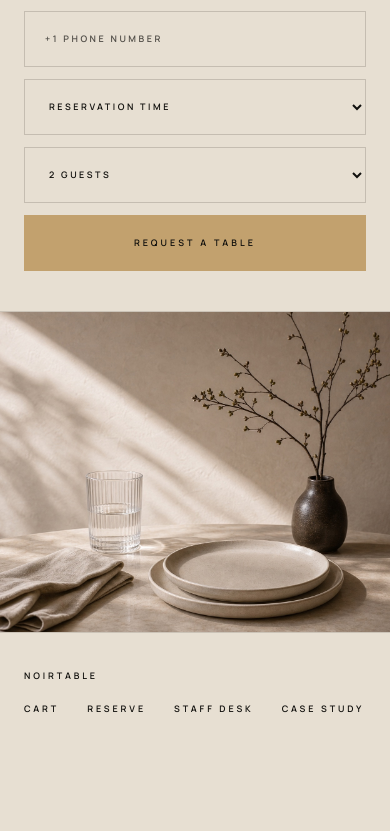
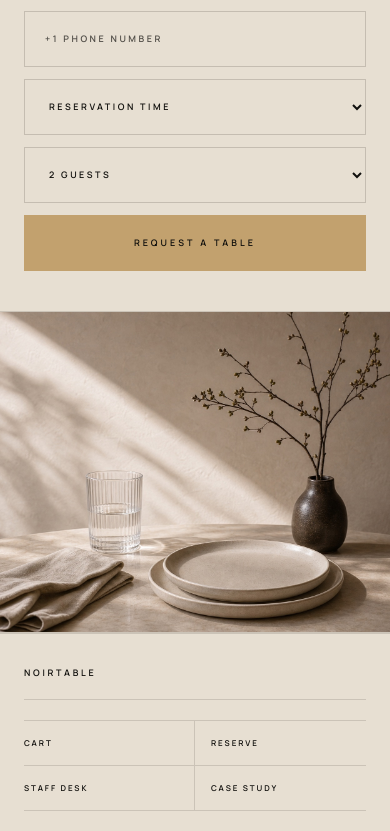
Before and after one commit to noirectinea/noirtable, a Next.js app: page / in a window 390 px wide. Shown: the part 3041-3872 px from the top of the page. Before the commit the page ends 3793 px from the top, so only its background shows below. Built offline with nearby package versions, Linux system fonts and the light colour scheme.

Commit message:
Polish mobile footer navigation

```diff
--- a/src/components/FoodOrderingPage.tsx
+++ b/src/components/FoodOrderingPage.tsx
@@ -450,13 +450,23 @@ export function FoodOrderingPage() {
           </div>
         </section>
 
-        <footer className="flex flex-wrap items-center justify-between gap-5 px-6 py-9 text-[9px] font-semibold uppercase tracking-[0.32em] text-[#11100d] lg:px-16">
-          <span>Noirtable</span>
-          <nav className="flex flex-wrap gap-7">
-            <Link href="/cart">{itemCount > 0 ? `Cart ${itemCount}` : "Cart"}</Link>
-            <a href="#reserve">Reserve</a>
-            <Link href="/staff">Staff desk</Link>
-            <Link href="/case-study">Case study</Link>
+        <footer className="border-t border-[#2d261f]/15 px-6 py-8 text-[#11100d] lg:flex lg:items-center lg:justify-between lg:gap-5 lg:border-t-0 lg:px-16 lg:py-9">
+          <span className="block border-b border-[#2d261f]/15 pb-5 text-[9px] font-semibold uppercase tracking-[0.3em] lg:border-b-0 lg:pb-0 lg:tracking-[0.32em]">
+            Noirtable
+          </span>
+          <nav className="mt-5 grid grid-cols-2 border-b border-[#2d261f]/15 text-[8px] font-semibold uppercase tracking-[0.24em] lg:mt-0 lg:flex lg:flex-wrap lg:gap-7 lg:border-b-0 lg:text-[9px] lg:tracking-[0.32em]">
+            <Link className="border-r border-t border-[#2d261f]/15 py-4 lg:border-0 lg:py-0" href="/cart">
+              {itemCount > 0 ? `Cart ${itemCount}` : "Cart"}
+            </Link>
+            <a className="border-t border-[#2d261f]/15 py-4 pl-4 lg:border-0 lg:p-0" href="#reserve">
+              Reserve
+            </a>
+            <Link className="border-r border-t border-[#2d261f]/15 py-4 lg:border-0 lg:py-0" href="/staff">
+              Staff desk
+            </Link>
+            <Link className="border-t border-[#2d261f]/15 py-4 pl-4 lg:border-0 lg:p-0" href="/case-study">
+              Case study
+            </Link>
           </nav>
         </footer>
       </div>
--- a/src/components/FullMenuPage.tsx
+++ b/src/components/FullMenuPage.tsx
@@ -520,12 +520,20 @@ export function FullMenuPage({
           </div>
         </div>
 
-        <footer className="flex flex-wrap items-center justify-between gap-5 border-t border-[#2d261f]/15 px-6 py-9 text-[9px] font-semibold uppercase tracking-[0.32em] text-[#11100d] lg:px-16">
-          <span>Noirtable</span>
-          <nav className="flex flex-wrap gap-7">
-            <Link href="/cart">{itemCount > 0 ? `Cart ${itemCount}` : "Cart"}</Link>
-            <Link href="/staff">Staff desk</Link>
-            <Link href="/case-study">Case study</Link>
+        <footer className="border-t border-[#2d261f]/15 px-6 py-8 text-[#11100d] lg:flex lg:items-center lg:justify-between lg:gap-5 lg:px-16 lg:py-9">
+          <span className="block border-b border-[#2d261f]/15 pb-5 text-[9px] font-semibold uppercase tracking-[0.3em] lg:border-b-0 lg:pb-0 lg:tracking-[0.32em]">
+            Noirtable
+          </span>
+          <nav className="mt-5 grid grid-cols-2 border-b border-[#2d261f]/15 text-[8px] font-semibold uppercase tracking-[0.24em] lg:mt-0 lg:flex lg:flex-wrap lg:gap-7 lg:border-b-0 lg:text-[9px] lg:tracking-[0.32em]">
+            <Link className="border-r border-t border-[#2d261f]/15 py-4 lg:border-0 lg:py-0" href="/cart">
+              {itemCount > 0 ? `Cart ${itemCount}` : "Cart"}
+            </Link>
+            <Link className="border-t border-[#2d261f]/15 py-4 pl-4 lg:border-0 lg:p-0" href="/staff">
+              Staff desk
+            </Link>
+            <Link className="col-span-2 border-t border-[#2d261f]/15 py-4 lg:col-span-1 lg:border-0 lg:py-0" href="/case-study">
+              Case study
+            </Link>
           </nav>
         </footer>
       </div>
```
